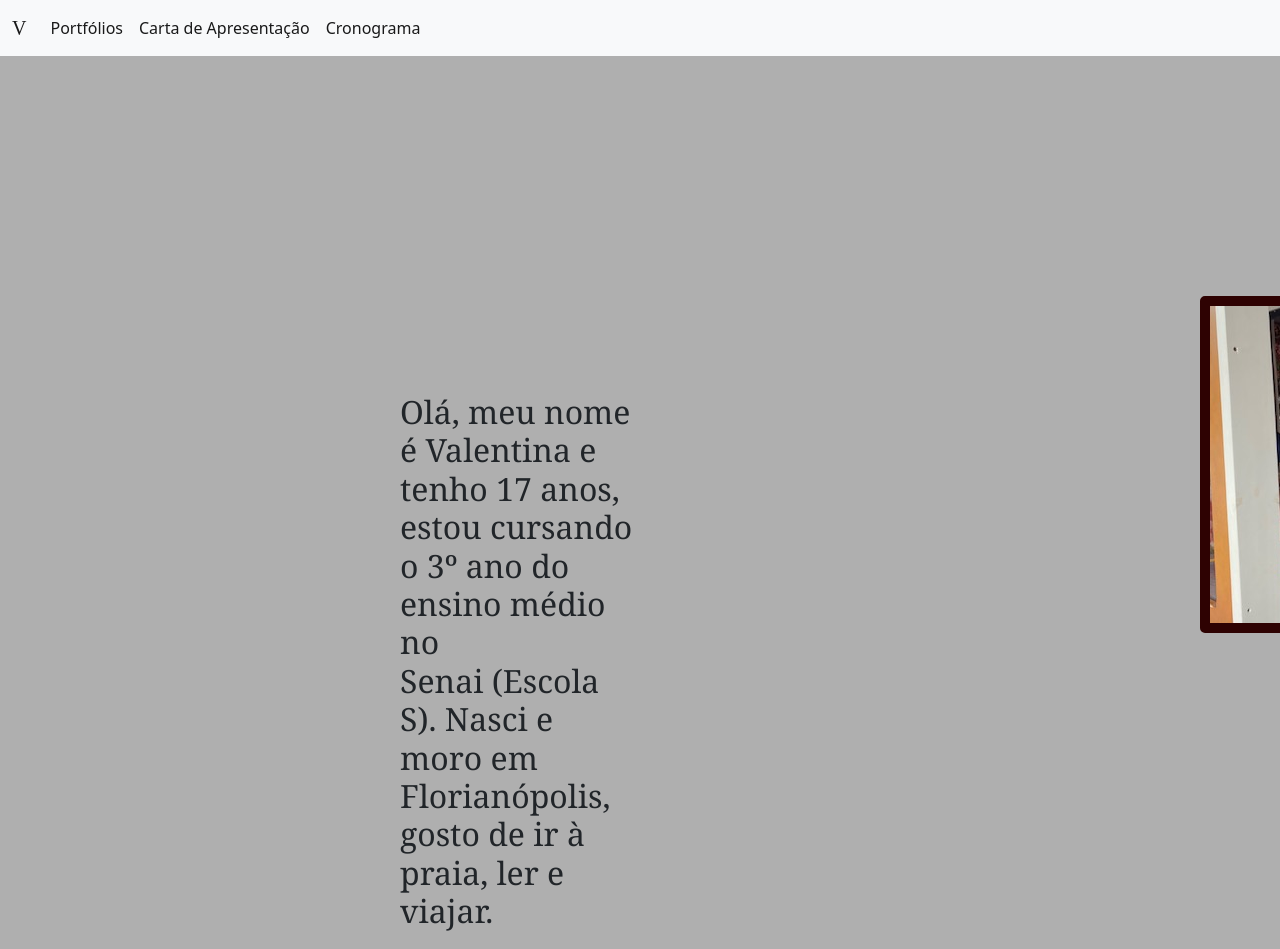
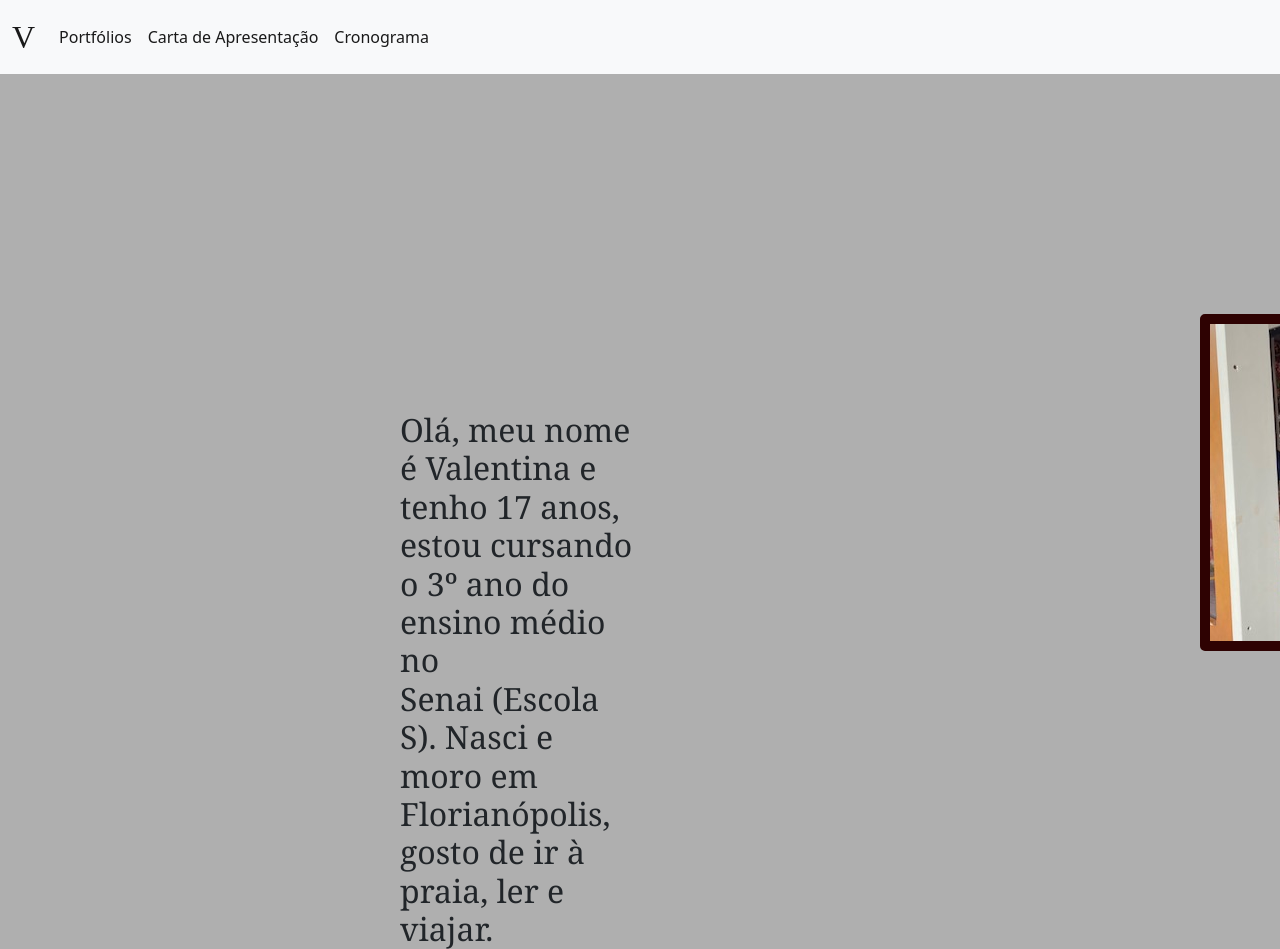
Before and after one commit to valentinakgc/ExerciciosSenai2023, a plain HTML site: page portfólio/cartaApr.html in a window 1280 px wide. Shown: the top 949 px of the page. Drawn offline with nearby package versions, Linux system fonts and the light colour scheme.

Commit message:
Update cartaApr.html

```diff
--- a/portfólio/cartaApr.html
+++ b/portfólio/cartaApr.html
@@ -12,7 +12,7 @@
 
     <nav class="navbar navbar-expand-lg bg-body-tertiary text-bg-light">
         <div class="container-fluid">
-          <a class="navbar-brand font-playfair" href="./home.html">V</a>
+          <a class="V navbar-brand font-playfair" href="./home.html">V</a>
           <button class="navbar-toggler" type="button" data-bs-toggle="collapse" data-bs-target="#navbarNavDropdown" aria-controls="navbarNavDropdown" aria-expanded="false" aria-label="Toggle navigation">
             <span class="navbar-toggler-icon"></span>
           </button>
```
